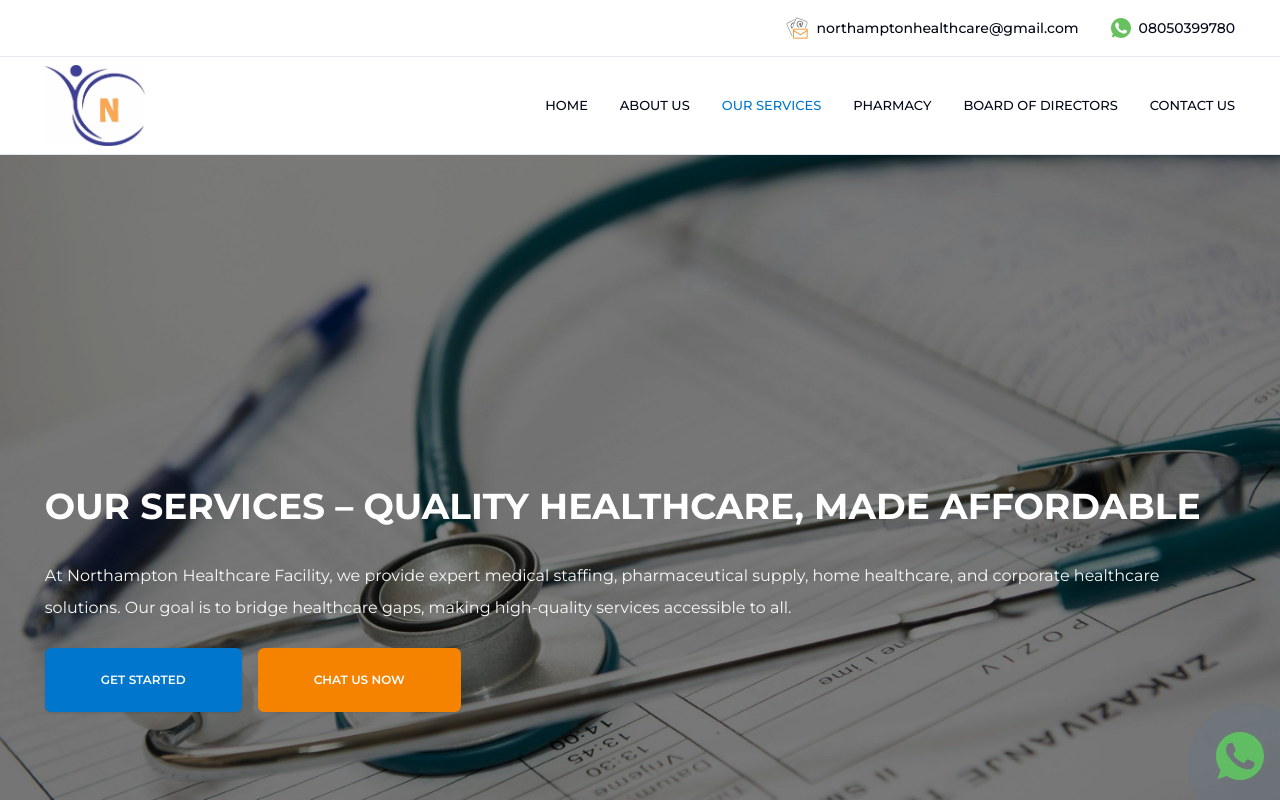
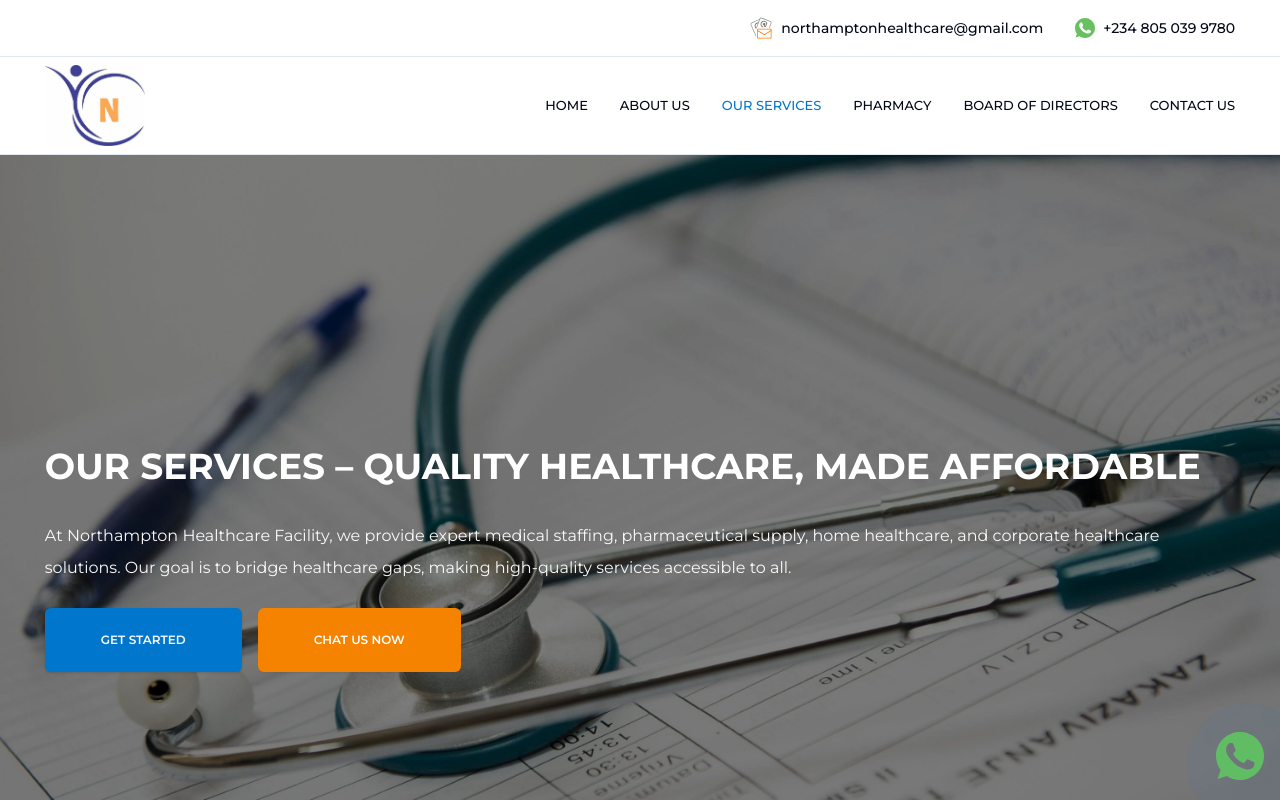
Before and after one commit to tomiwa-adelae/Northampton, a Next.js app: page /services in a window 1280 px wide. Shown: the top 800 px of the page. Built offline with nearby package versions, Linux system fonts and the light colour scheme.

Commit message:
Updated the whatsapp number

```diff
--- a/components/shared/Showcase.tsx
+++ b/components/shared/Showcase.tsx
@@ -20,7 +20,7 @@ const Showcase = ({
 			style={{
 				backgroundImage: `url(${bgImage})`,
 			}}
-			className={`flex items-center justify-center bg-no-repeat bg-center bg-cover relative text-white min-h-screen ${
+			className={`flex items-center justify-center bg-no-repeat bg-center bg-cover relative text-white ${
 				!image && "min-h-screen"
 			}`}
 		>
@@ -29,7 +29,7 @@ const Showcase = ({
 					image && "md:grid-cols-2"
 				}  gap-10 container`}
 			>
-				<div className="flex flex-col items-start justify-center mt-20 z-50">
+				<div className="flex flex-col items-start justify-center mt-20 md:mb-20 z-50">
 					<h1 className="text-3xl md:text-4xl md:leading-relaxed leading-loose font-bold uppercase">
 						{headline}
 					</h1>
--- a/constants/index.ts
+++ b/constants/index.ts
@@ -5,7 +5,7 @@ export const phoneNumbers = [
 	"08050399782",
 	"08157425111",
 ];
-export const whatsappNumber = "08050399780";
+export const whatsappNumber = "+234 805 039 9780";
 export const address =
 	"51B, Agboola Ajumobi Crescent, Magodo Phase 2, Lagos State";
 
```
